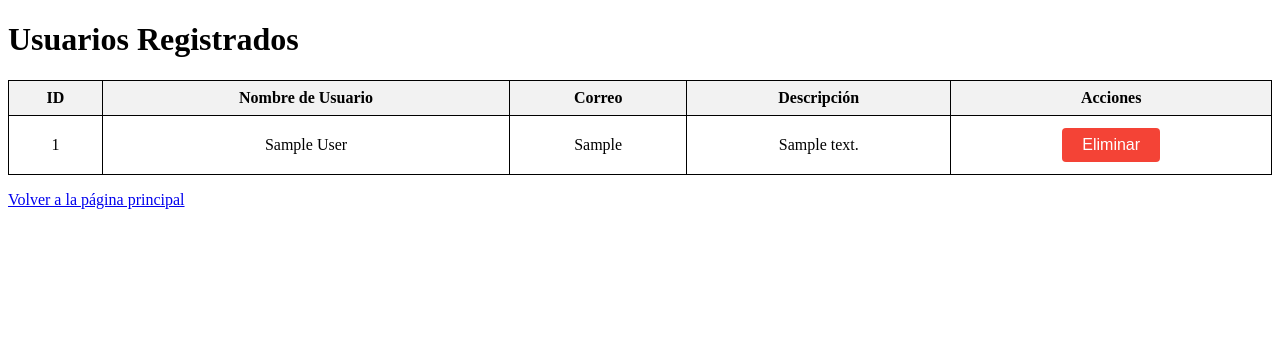
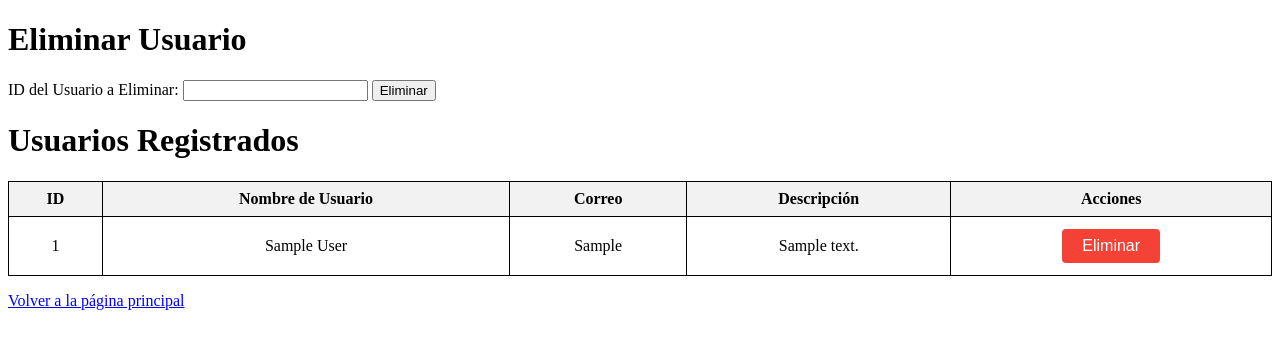
Before and after one commit to Elias14AR/WEB1, a PHP site: page /read.php in a window 1280 px wide. Shown: the part 54-403 px from the top of the page. Run offline with PHP 8.4, Linux system fonts and the light colour scheme; tables that the repository leaves empty hold one stand-in row (values such as "Sample post"); data that the repository does not hold is empty.

Commit message:
8vo Commit
Correccion del Read implementando DELETE, eliminacion de DELETE PHP Y HTML

```diff
--- a/pfweb1/read.php
+++ b/pfweb1/read.php
@@ -1,6 +1,23 @@
 <?php
 include "conexion.php";
 mysqli_set_charset($conexion, 'utf8');
+
+// Inicializar la variable $id_usuario
+$id_usuario = "";
+
+// Verificar si se ha enviado el formulario
+if ($_SERVER["REQUEST_METHOD"] == "POST") {
+    // Obtener el ID del usuario del formulario
+    $id_usuario = $_POST['id_usuario'];
+
+    // Eliminar el usuario de la base de datos
+    $sql_delete = "DELETE FROM user WHERE id = '$id_usuario'";
+    if ($conexion->query($sql_delete) === TRUE) {
+        echo "<h2>Usuario eliminado correctamente.</h2>";
+    } else {
+        echo "Error al eliminar el usuario: " . $conexion->error;
+    }
+}
 
 // Consultar los datos de la tabla user
 $sql = "SELECT id, nombre_usuario, correo, descripcion FROM user";
@@ -72,9 +89,15 @@ $resultado = $conexion->query($sql);
         <a href="#">Leer Usuarios</a>
     </div>
 
-    <!-- Mensaje de conexión con éxito oculto -->
-    <p style="display: none;">Conexión con éxito</p>
+    <!-- Formulario para eliminar usuario por ID -->
+    <h1>Eliminar Usuario</h1>
+    <form action="<?php echo htmlspecialchars($_SERVER["PHP_SELF"]); ?>" method="post">
+        <label for="id_usuario">ID del Usuario a Eliminar:</label>
+        <input type="text" name="id_usuario" required>
+        <button type="submit">Eliminar</button>
+    </form>
 
+    <!-- Tabla de usuarios -->
     <h1>Usuarios Registrados</h1>
     <table>
         <thead>
@@ -95,7 +118,7 @@ $resultado = $conexion->query($sql);
                 echo "<td>" . $fila['nombre_usuario'] . "</td>";
                 echo "<td>" . $fila['correo'] . "</td>";
                 echo "<td>" . $fila['descripcion'] . "</td>";
-                echo "<td><form action='delete.php' method='post'><input type='hidden' name='id' value='" . $fila['id'] . "'><button class='btn-delete' type='submit'>Eliminar</button></form></td>"; // Botón para eliminar
+                echo "<td><form action='read.php' method='post'><input type='hidden' name='id_usuario' value='" . $fila['id'] . "'><button class='btn-delete' type='submit'>Eliminar</button></form></td>"; // Botón para eliminar
                 echo "</tr>";
             }
             ?>
```
